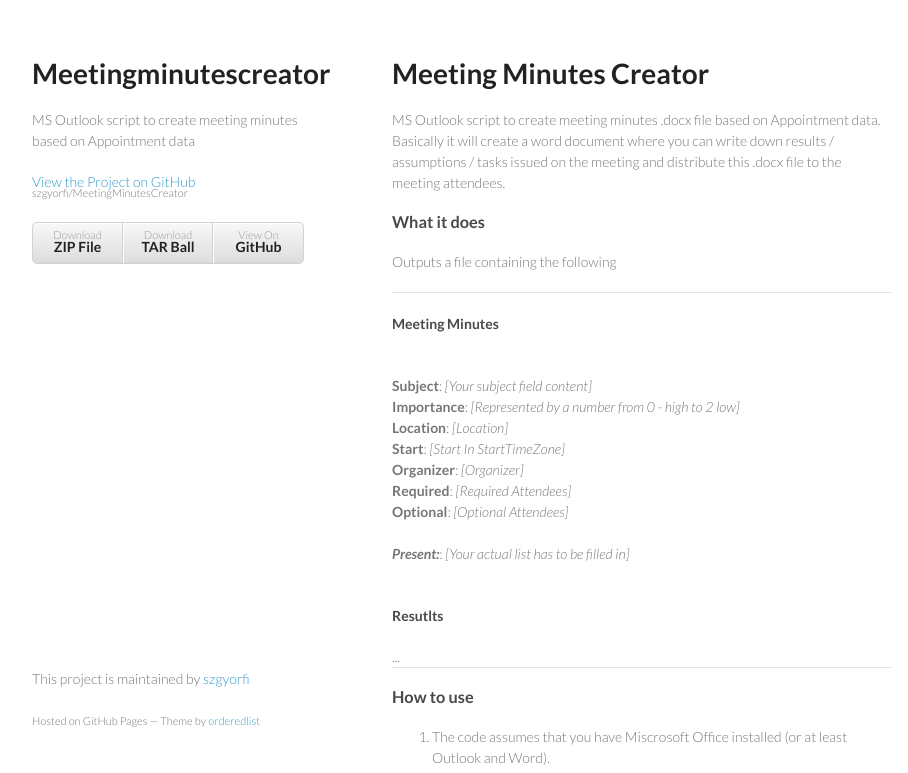
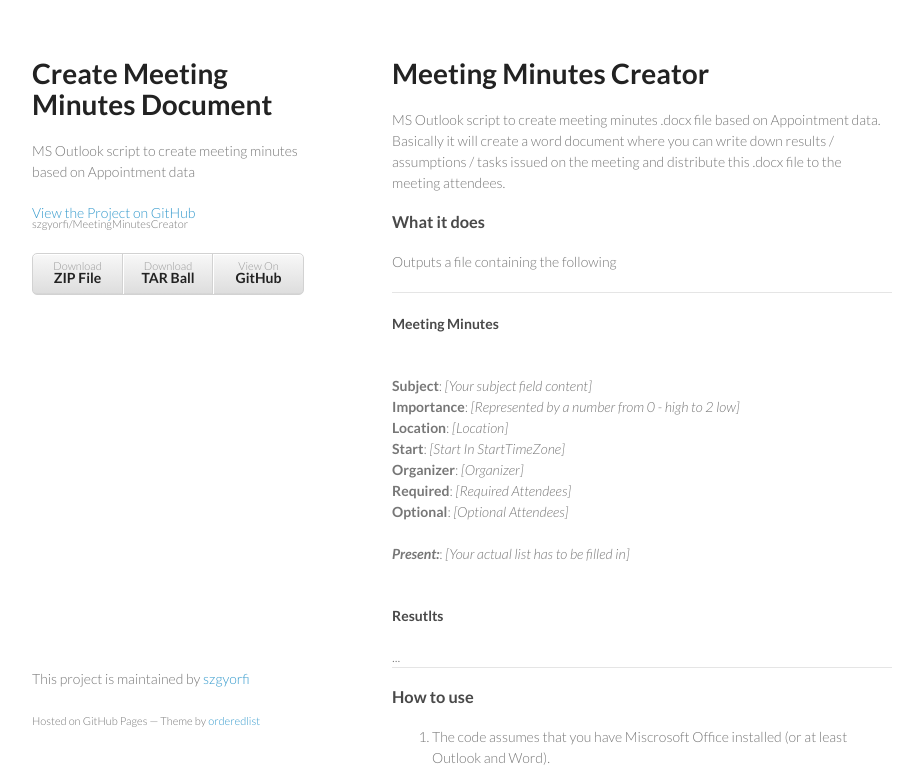
Before and after one commit to szgyorfi/MeetingMinutesCreator, a plain HTML site: page index.html in a window 1280 px wide. Shown: the top 773 px of the page, without its empty margins (178-1086 px from the left). Drawn offline with Linux system fonts and the light colour scheme.

Commit message:
Update left side header

```diff
--- a/index.html
+++ b/index.html
@@ -15,7 +15,7 @@
   <body>
     <div class="wrapper">
       <header>
-        <h1>Meetingminutescreator</h1>
+        <h1>Create Meeting Minutes Document</h1>
         <p>MS Outlook script to create meeting minutes based on Appointment data</p>
 
         <p class="view"><a href="https://github.com/szgyorfi/MeetingMinutesCreator">View the Project on GitHub <small>szgyorfi/MeetingMinutesCreator</small></a></p>
```
